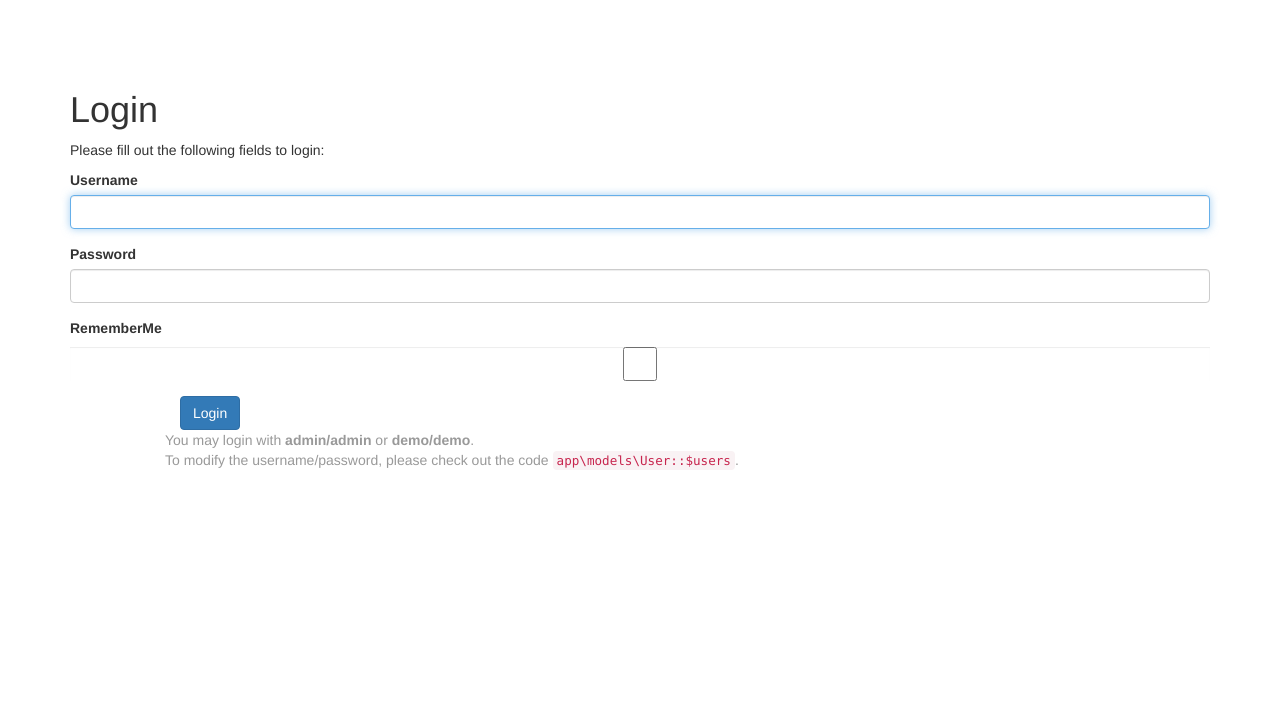
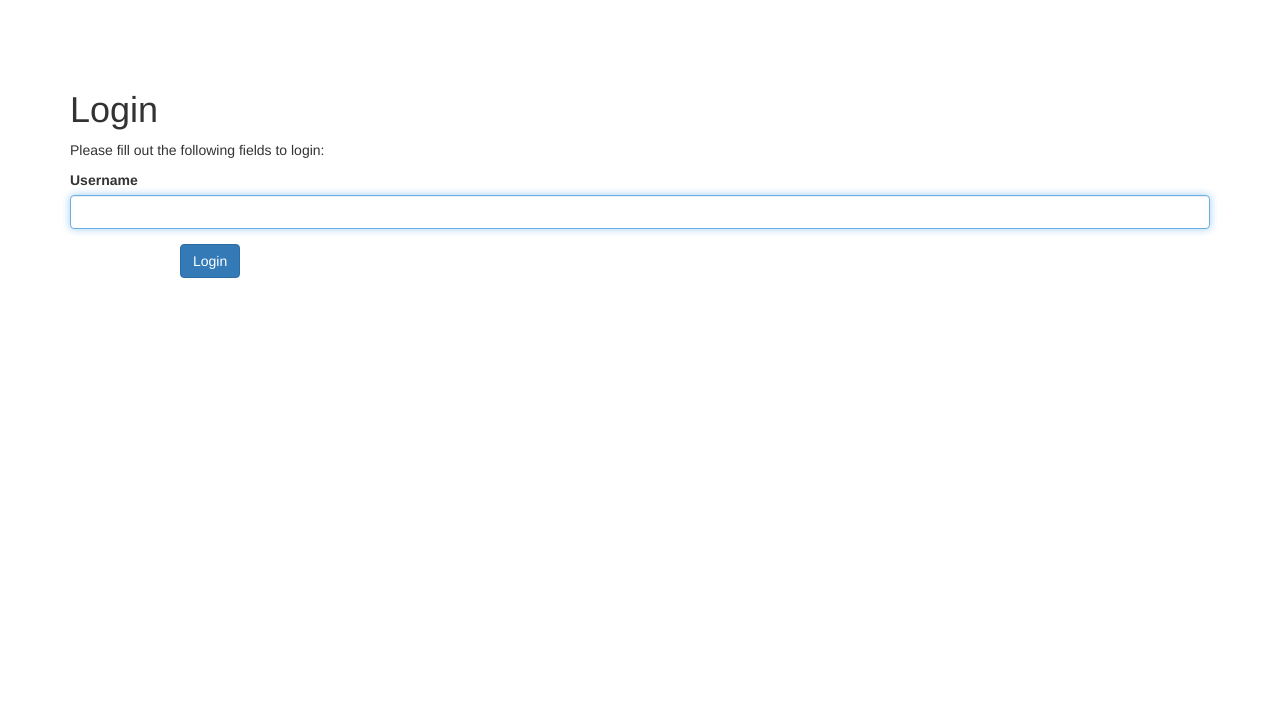
Before and after one commit to firnaz/th-yii, a Yii app: template views/site/login.php in a window 1280 px wide. Shown: the top 710 px of the page. Run offline with PHP 8.4 and a stand-in for Yii, Linux system fonts and the light colour scheme; the template is opened without the code that fills it, so the values that code supplies are empty; form fields are guessed from the names that the template uses; some libraries are stand-ins or nearby versions.

Commit message:
update login page

```diff
--- a/views/site/login.php
+++ b/views/site/login.php
@@ -26,12 +26,6 @@ $this->params['breadcrumbs'][] = $this->title;
 
         <?= $form->field($model, 'username')->textInput(['autofocus' => true]) ?>
 
-        <?= $form->field($model, 'password')->passwordInput() ?>
-
-        <?= $form->field($model, 'rememberMe')->checkbox([
-            'template' => "<div class=\"col-lg-offset-1 col-lg-3\">{input} {label}</div>\n<div class=\"col-lg-8\">{error}</div>",
-        ]) ?>
-
         <div class="form-group">
             <div class="col-lg-offset-1 col-lg-11">
                 <?= Html::submitButton('Login', ['class' => 'btn btn-primary', 'name' => 'login-button']) ?>
@@ -39,9 +33,4 @@ $this->params['breadcrumbs'][] = $this->title;
         </div>
 
     <?php ActiveForm::end(); ?>
-
-    <div class="col-lg-offset-1" style="color:#999;">
-        You may login with <strong>admin/admin</strong> or <strong>demo/demo</strong>.<br>
-        To modify the username/password, please check out the code <code>app\models\User::$users</code>.
-    </div>
 </div>
```
